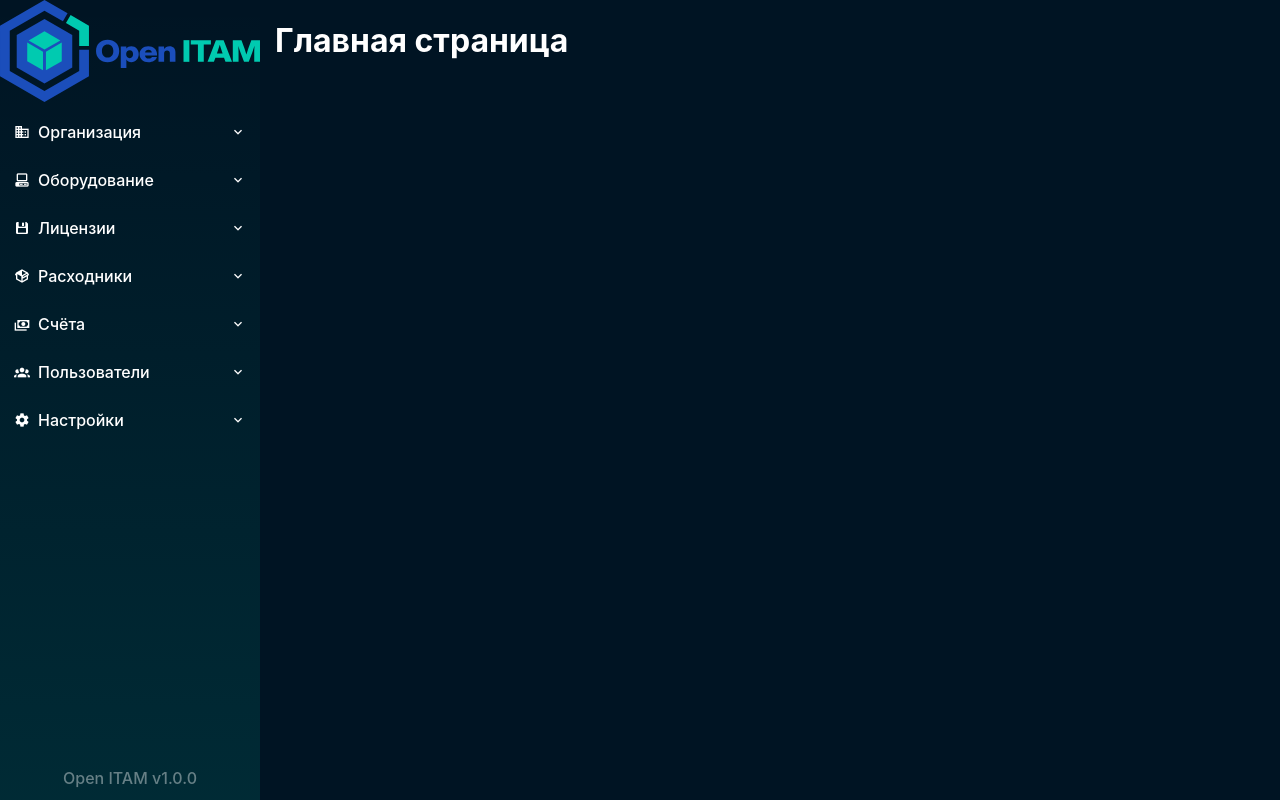
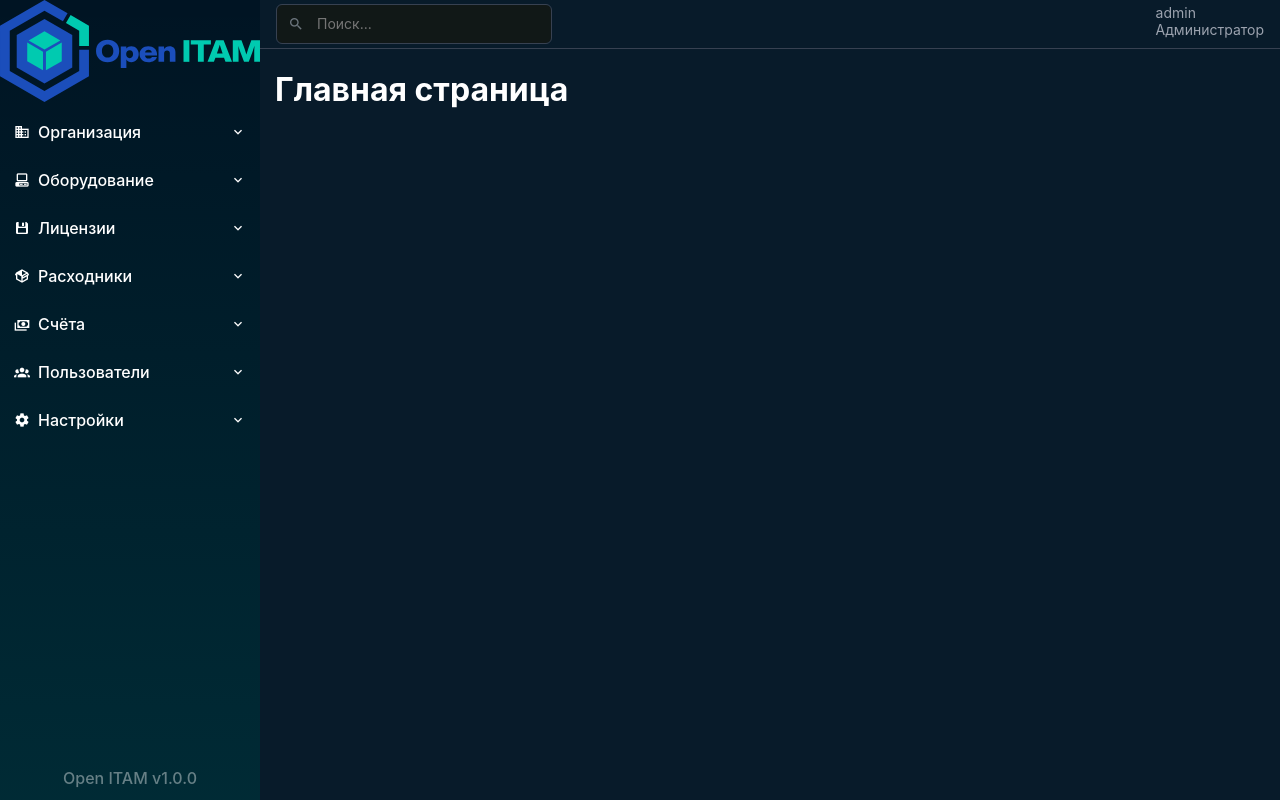
Before and after one commit to VoidRick/open-itam, a FastAPI app: page / in a window 1280 px wide. Run offline with FastAPI, Linux system fonts and the light colour scheme.

Commit message:
feat(header): Добавлен header
Signed-off-by: VoidRick <neonvoidrick@gmail.com>

```diff
--- a/main.py
+++ b/main.py
@@ -24,5 +24,8 @@ async def favicon():
 async def index(request: Request):
     return templates.TemplateResponse(
         request=request,
-        name="index.html"
+        name="index.html",
+        context= {
+            "user": {"name": "admin", "role": "Администратор"}
+        }
     )
--- a/static/css/style.css
+++ b/static/css/style.css
@@ -100,3 +100,78 @@ main {
     margin-top: auto;
     text-align: center;
 }
+
+/* Основной контент страницы */
+.page-body {
+  display: block; /* Возвращаем блочный макет */
+  padding: 16px; /* Устанавливаем отступы */
+  background-color: #081b2a; /* Устанавливаем цвет фона */
+  width: 100vw; /* Делаем контент шириной во весь экран */
+  padding: 0px;
+}
+
+header {
+  padding: 4px 16px;
+  border-bottom: 1px solid #374151;
+  display: flex;
+}
+
+/* Общий стиль для всех полей ввода */
+input {
+  padding: 9px 16px;
+  /* display: block; */
+  background-color: #111817;
+  background-clip: padding-box;
+  border: 1px solid #374151;
+  border-radius: 6px;
+  color: inherit;
+
+  font-family: Inter, system-ui, sans-serif;
+  font-size: .875rem;
+  font-weight: 400;
+  line-height: 1.25rem;
+}
+
+input:focus {
+  border-color: #80c2be;
+  outline: 0;
+  box-shadow: 0 1px 1px rgba(229, 234, 235, .06),0 0 0 .25rem rgba(0, 133, 125, .25)
+}
+
+/* Поиск по всей базе */
+.general-search {
+  padding-left: 2.5rem;
+}
+
+.input-icon {
+  position: relative; /* Задаём этот элемент как систему координат для дочерних элементов */
+}
+
+.input-icon-addon {
+  position: absolute; /* Включает абсолютное позиционирование при котором элемент "не занимает место" в документе */
+  top: 0;    /* Прижать элемент к верхней границе родительского элемента */
+  bottom: 0; /* Прижать элемент к нижней границе родительского элемента */
+  /* При комбинации top 0 и bottom 0 элемент занимает всю высоту родительского элемента */
+  left: 0;   /* Прижать элемент к левой границе родительского элемента */
+
+  width: 40px; /* Ширина элемента */
+
+  display: flex;
+  align-items: center; /* Центрируем элемент по вертикали */
+  justify-content: center; /* Центрируем элемент по горизонтали */
+
+  color: #6c757d;
+  pointer-events: none; /* Не перехватывать нажатия мыши */
+  z-index: 2; /* Перемещаем слой выше, чем родительский, чтобы он отображался поверх */
+}
+
+div.user {
+  margin-left: auto;
+
+  font-size: 14px;
+  color: rgb(156, 163, 175);
+}
+
+div.user span {
+  display: block;
+}
--- /dev/null
+++ b/templates/header.html
@@ -0,0 +1,17 @@
+<header>
+
+    <form action="/search/" method="get" autocomplete="off" novalidate="">
+        <div class="input-icon">
+            <span class="input-icon-addon">
+                 <i class="mdi mdi-magnify"></i>
+            </span>
+            <input type="text" class="general-search" placeholder="Поиск...">
+        </div>
+    </form>
+
+    <div class="user">
+        <span> {{ user.name }} </span>
+        <span> {{ user.role }} </span>
+    </div>
+
+</header>
--- a/templates/index.html
+++ b/templates/index.html
@@ -19,11 +19,16 @@
     <div class="layout">
 
         <!-- Подключаем бокое меню -->
-         {% include "navbar.html" %}
+        {% include "navbar.html" %}
 
-        <main class="content">
-            <h1>Главная страница</h1>
-        </main>
+        <div class="page-body">
+            <!-- Подключаем header -->
+            {% include "header.html" %}
+
+            <main class="content">
+                <h1>Главная страница</h1>
+            </main>
+        </div>
     </div>
 </body>
 </html>
```
